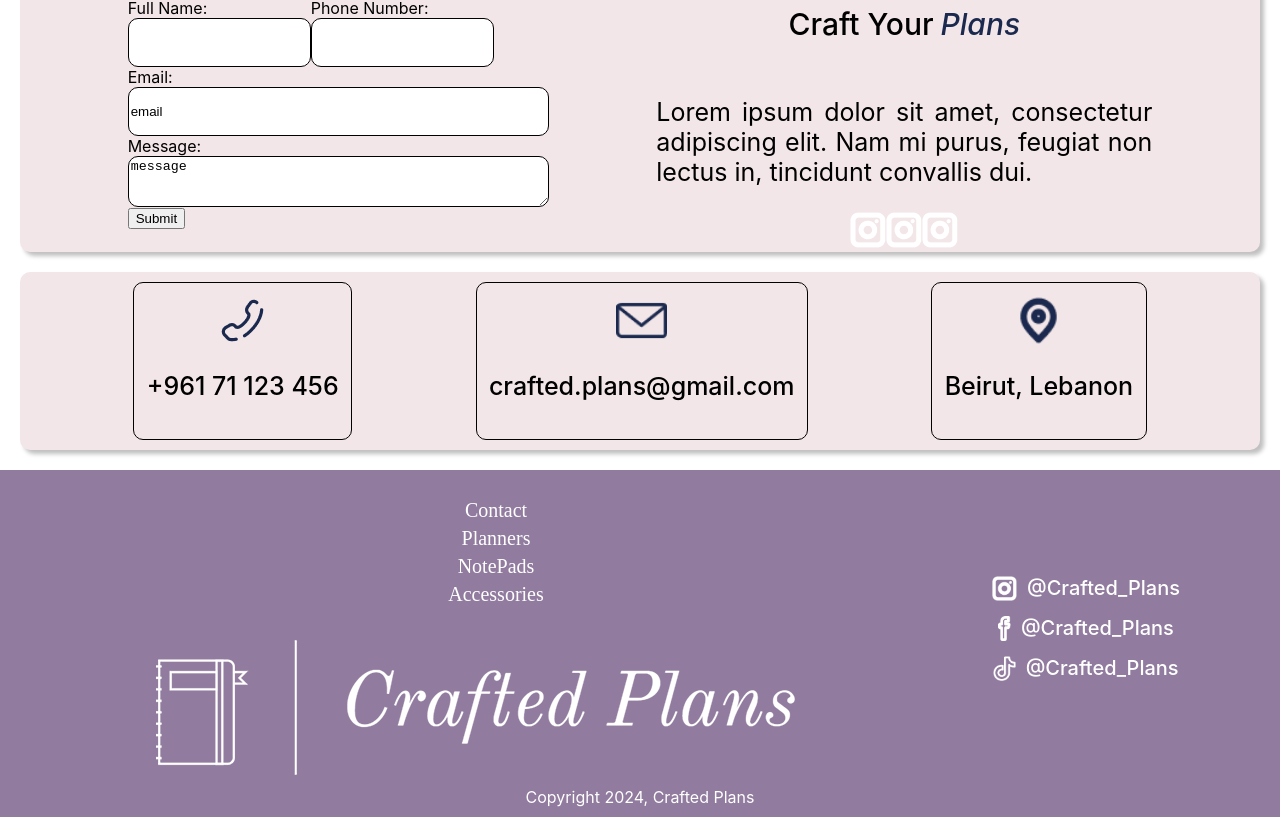
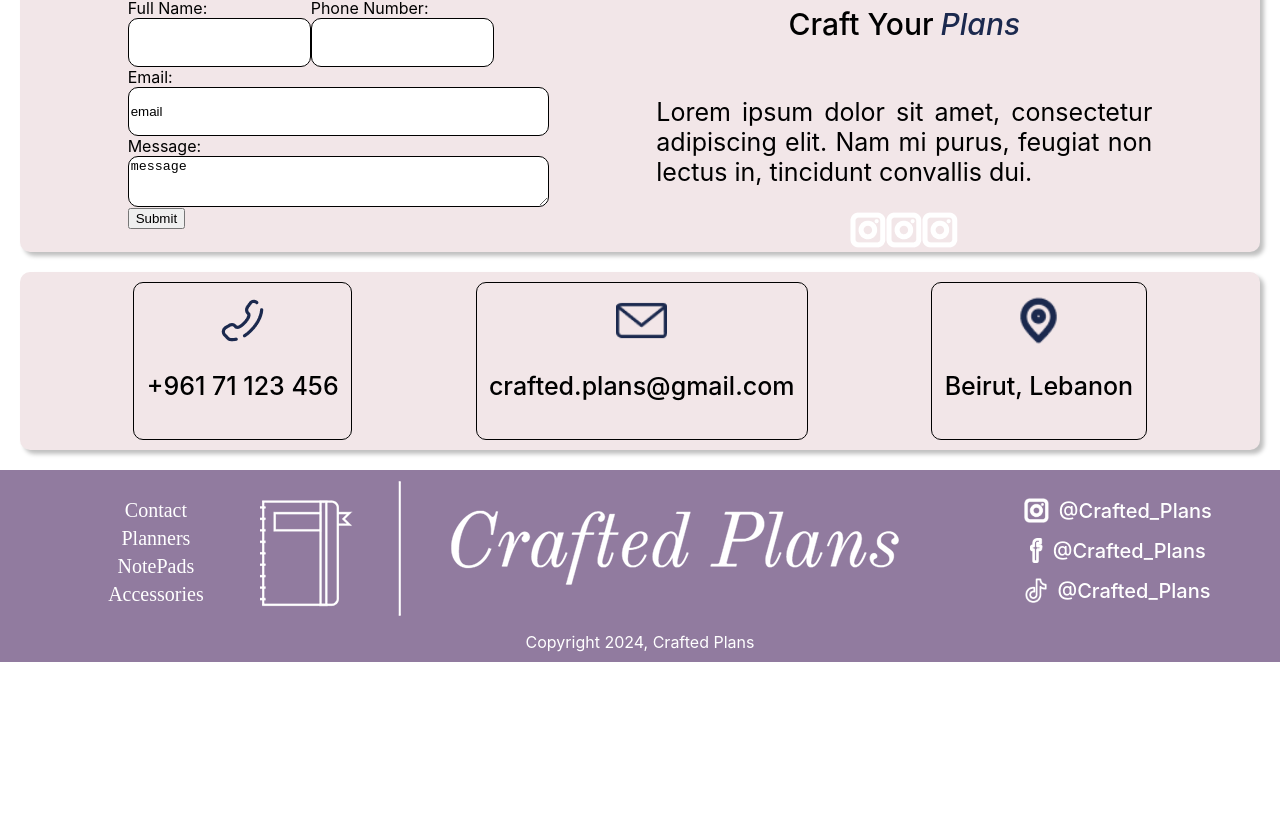
Before and after one commit to JoyaAbj/CraftedPlans-Frontend, a React (Create React App) app in the folder crafted-plans/: page /contact in a window 1280 px wide. Shown: the part 496-1313 px from the top of the page. After the commit the page ends 1158 px from the top, so only its background shows below. Built offline with nearby package versions, Linux system fonts and the light colour scheme.

Commit message:
fixed footer desktop - fixed banner responsive

```diff
--- a/crafted-plans/src/Styles/banner.css
+++ b/crafted-plans/src/Styles/banner.css
@@ -5,6 +5,7 @@
     background-position: center;
     margin: 20px;
     border-radius: 10px;
+    margin-top: 40px;
 }
 .banner-icon{
     display: flex;
@@ -57,6 +58,9 @@
     .HomeBanner-title-btn{
         height: 30vh;
     }
+    .banner-icon{
+        padding-top: 40px;
+    }
 
  }
 
@@ -72,7 +76,7 @@
         font-size: 25px;
     }
     .btn-banner{
-        font-size: 18px;
+        font-size: 20px;
         padding: 6px;
         height: 30px;
     }
--- a/crafted-plans/src/Styles/footer.css
+++ b/crafted-plans/src/Styles/footer.css
@@ -3,6 +3,11 @@
     display: flex;
     justify-content: space-evenly;
     align-items: center;
+}
+.menu-logo-footer{
+    display: flex;
+    align-items: center;
+    justify-content: space-between;
 }
 .menu-footer{
     display: flex;
@@ -40,6 +45,9 @@
     align-items: center;
     list-style: none;
     gap: 10px;
+}
+.social-links{
+    padding: 0;
 }
 .social-icons{
     height: 25px;
```
